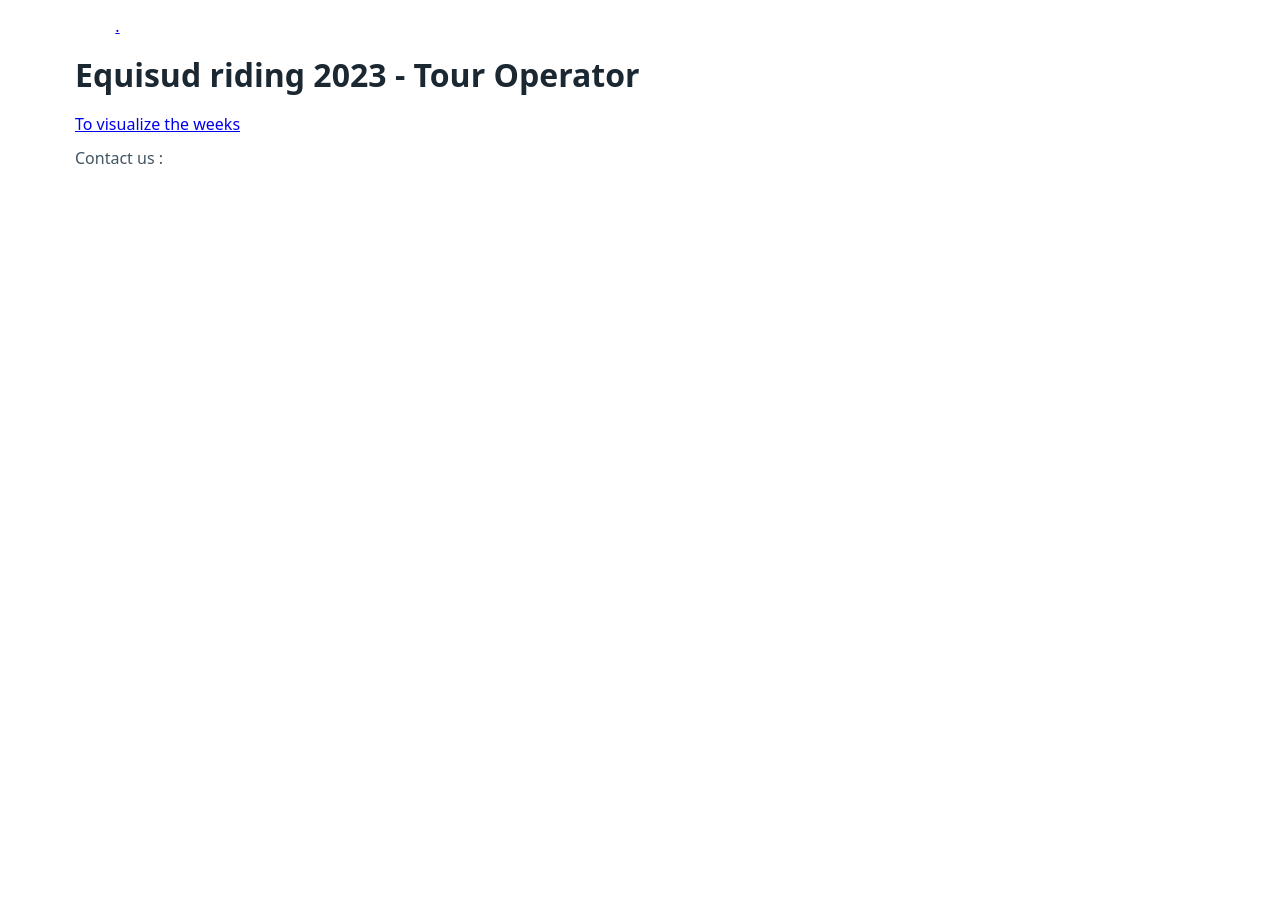
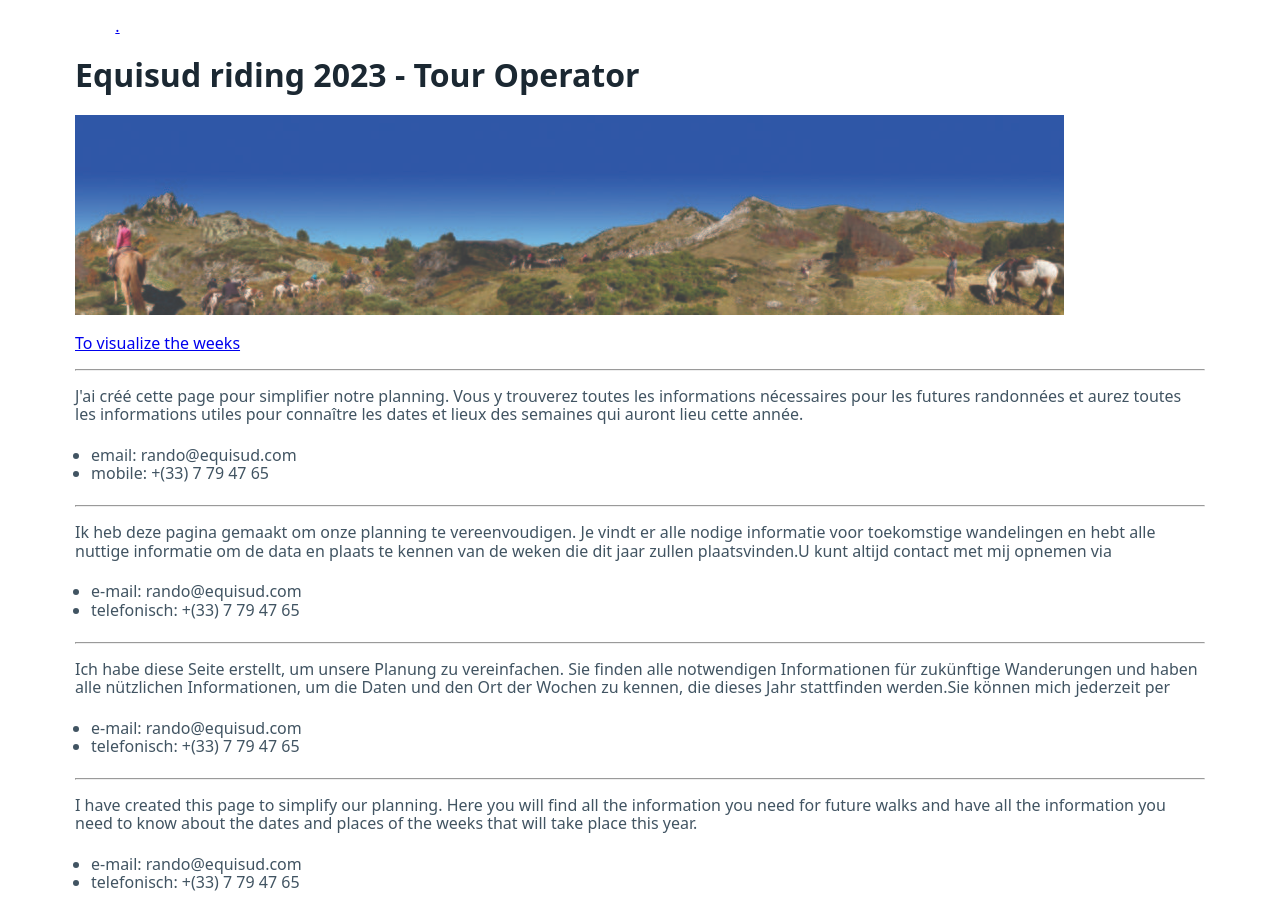
Before and after one commit to equisud/rando-equisud, a SvelteKit app: page / in a window 1280 px wide. Before the commit the page ends 800 px from the top, so only its background shows below. Built offline with nearby package versions, Linux system fonts and the light colour scheme; some icons are missing.

Commit message:
change l'accueil

```diff
--- a/src/routes/+page.svelte
+++ b/src/routes/+page.svelte
@@ -1,5 +1,48 @@
 <h1>Equisud riding 2023 - Tour Operator</h1>
+<img src="bandeau.jpg" alt="equisud" />
 <p>
   <a href="/weeks">To visualize the weeks</a>
 </p>
-<p>Contact us :</p>
+<hr />
+<p>
+  J'ai créé cette page pour simplifier notre planning. Vous y trouverez toutes
+  les informations nécessaires pour les futures randonnées et aurez toutes les
+  informations utiles pour connaître les dates et lieux des semaines qui auront
+  lieu cette année.
+</p>
+<ul>
+  <li>email: rando@equisud.com</li>
+  <li>mobile: +(33) 7 79 47 65</li>
+</ul>
+<hr />
+<p>
+  Ik heb deze pagina gemaakt om onze planning te vereenvoudigen. Je vindt er
+  alle nodige informatie voor toekomstige wandelingen en hebt alle nuttige
+  informatie om de data en plaats te kennen van de weken die dit jaar zullen
+  plaatsvinden.U kunt altijd contact met mij opnemen via
+</p>
+<ul>
+  <li>e-mail: rando@equisud.com</li>
+  <li>telefonisch: +(33) 7 79 47 65</li>
+</ul>
+<hr />
+<p>
+  Ich habe diese Seite erstellt, um unsere Planung zu vereinfachen. Sie finden
+  alle notwendigen Informationen für zukünftige Wanderungen und haben alle
+  nützlichen Informationen, um die Daten und den Ort der Wochen zu kennen, die
+  dieses Jahr stattfinden werden.Sie können mich jederzeit per
+</p>
+<ul>
+  <li>e-mail: rando@equisud.com</li>
+  <li>telefonisch: +(33) 7 79 47 65</li>
+</ul>
+<hr />
+<p>
+  I have created this page to simplify our planning. Here you will find all the
+  information you need for future walks and have all the information you need to
+  know about the dates and places of the weeks that will take place this year.
+</p>
+<ul>
+  <li>e-mail: rando@equisud.com</li>
+  <li>telefonisch: +(33) 7 79 47 65</li>
+</ul>
```
Also changed, not shown: static/bandeau.jpg (added).
